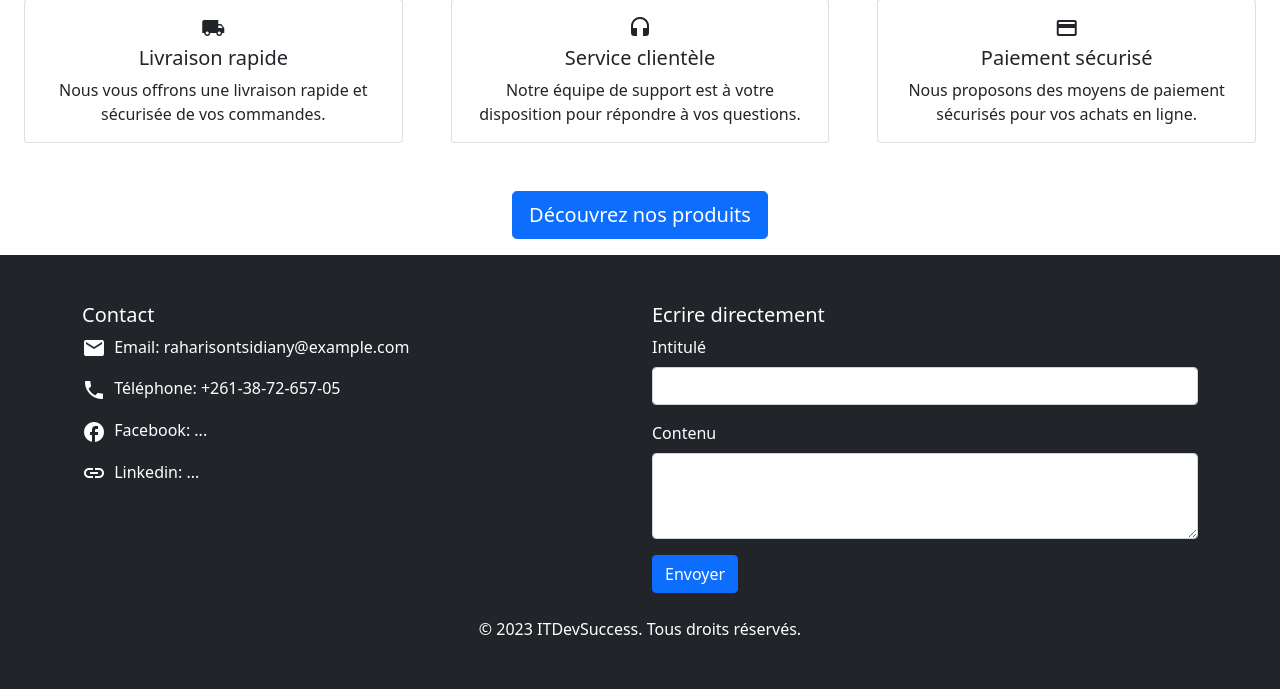
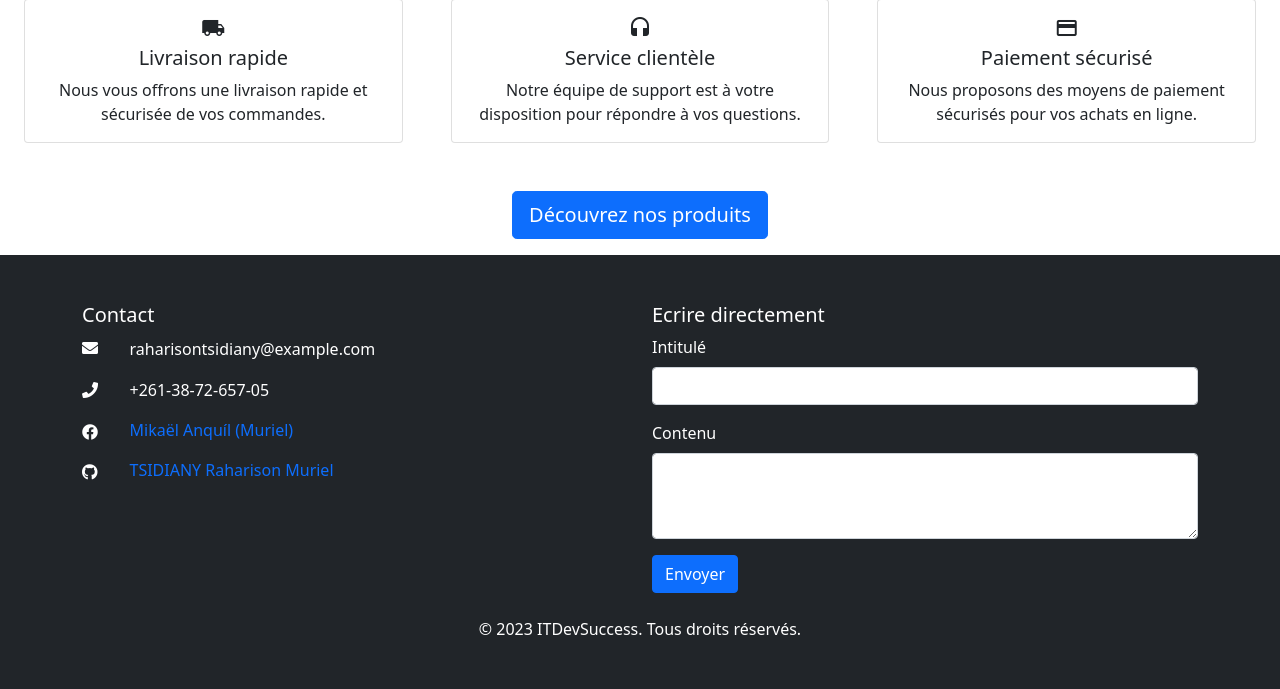
Before and after one commit to Group-ITDevSuccess/E-Commerce-Django-002, a Django app: page /home/ in a window 1280 px wide. Shown: the part 547-1236 px from the top of the page. Run offline with Django 4.2, Linux system fonts and the light colour scheme.

```diff
--- a/templates/partials/base.html
+++ b/templates/partials/base.html
@@ -16,6 +16,14 @@
       href="https://cdn.jsdelivr.net/npm/bootstrap@5.0.2/dist/css/bootstrap.min.css"
       rel="stylesheet"
       integrity="sha384-EVSTQN3/azprG1Anm3QDgpJLIm9Nao0Yz1ztcQTwFspd3yD65VohhpuuCOmLASjC"
+      crossorigin="anonymous"
+    />
+
+    <!-- ... autres balises d'en-tête ... -->
+    <link
+      rel="stylesheet"
+      href="https://cdnjs.cloudflare.com/ajax/libs/font-awesome/5.15.3/css/all.min.css"
+      integrity="sha512-**********************"
       crossorigin="anonymous"
     />
 
@@ -114,27 +122,67 @@
         <div class="row">
           <div class="col-md-6">
             <h5>Contact</h5>
-            <p>
-              <i class="material-icons align-middle me-1">mail</i> Email:
-              raharisontsidiany@example.com
-            </p>
-            <p>
-              <i class="material-icons align-middle me-1">phone</i> Téléphone:
-              +261-38-72-657-05
-            </p>
-            <p>
-              <i class="material-icons align-middle me-1">facebook</i> Facebook:
-              ...
-            </p>
-            <p>
-              <i class="material-icons align-middle me-1">link</i> Linkedin: ...
-            </p>
+
+            <div class="row mb-3">
+              <div class="col-1">
+                <i class="fas fa-envelope align-middle"></i>
+              </div>
+              <div class="col-11">
+                <span class="align-middle">raharisontsidiany@example.com</span>
+              </div>
+            </div>
+
+            <div class="row mb-3">
+              <div class="col-1">
+                <i class="fas fa-phone align-middle"></i>
+              </div>
+              <div class="col-11">
+                <span class="align-middle">+261-38-72-657-05</span>
+              </div>
+            </div>
+
+            <div class="row mb-3">
+              <div class="col-1">
+                <i class="fab fa-facebook align-middle"></i>
+              </div>
+              <div class="col-11">
+                <a
+                  href="https://www.facebook.com/muriel.raharison"
+                  class="text-decoration-none"
+                  >Mikaël Anquíl (Muriel)</a
+                >
+              </div>
+            </div>
+
             {% comment %}
-            <p>
-              <i class="material-icons align-middle me-1">github</i> Github: ...
-            </p>
+            <div class="row mb-3">
+              <div class="col-1">
+                <i class="fas fa-link align-middle"></i>
+              </div>
+              <div class="col-11">
+                <a
+                  href="https://www.linkedin.com/in/raharison-muriel-tsidiany-1948a0249/"
+                  class="text-decoration-none"
+                  >Raharison Muriel (Mikael) TSIDIANY</a
+                >
+              </div>
+            </div>
             {% endcomment %}
+
+            <div class="row mb-3">
+              <div class="col-1">
+                <i class="fab fa-github align-middle"></i>
+              </div>
+              <div class="col-11">
+                <a
+                  href="https://github.com/DevSuccess/"
+                  class="text-decoration-none"
+                  >TSIDIANY Raharison Muriel</a
+                >
+              </div>
+            </div>
           </div>
+
           <div class="col-md-6">
             <h5>Ecrire directement</h5>
             <form>
```
